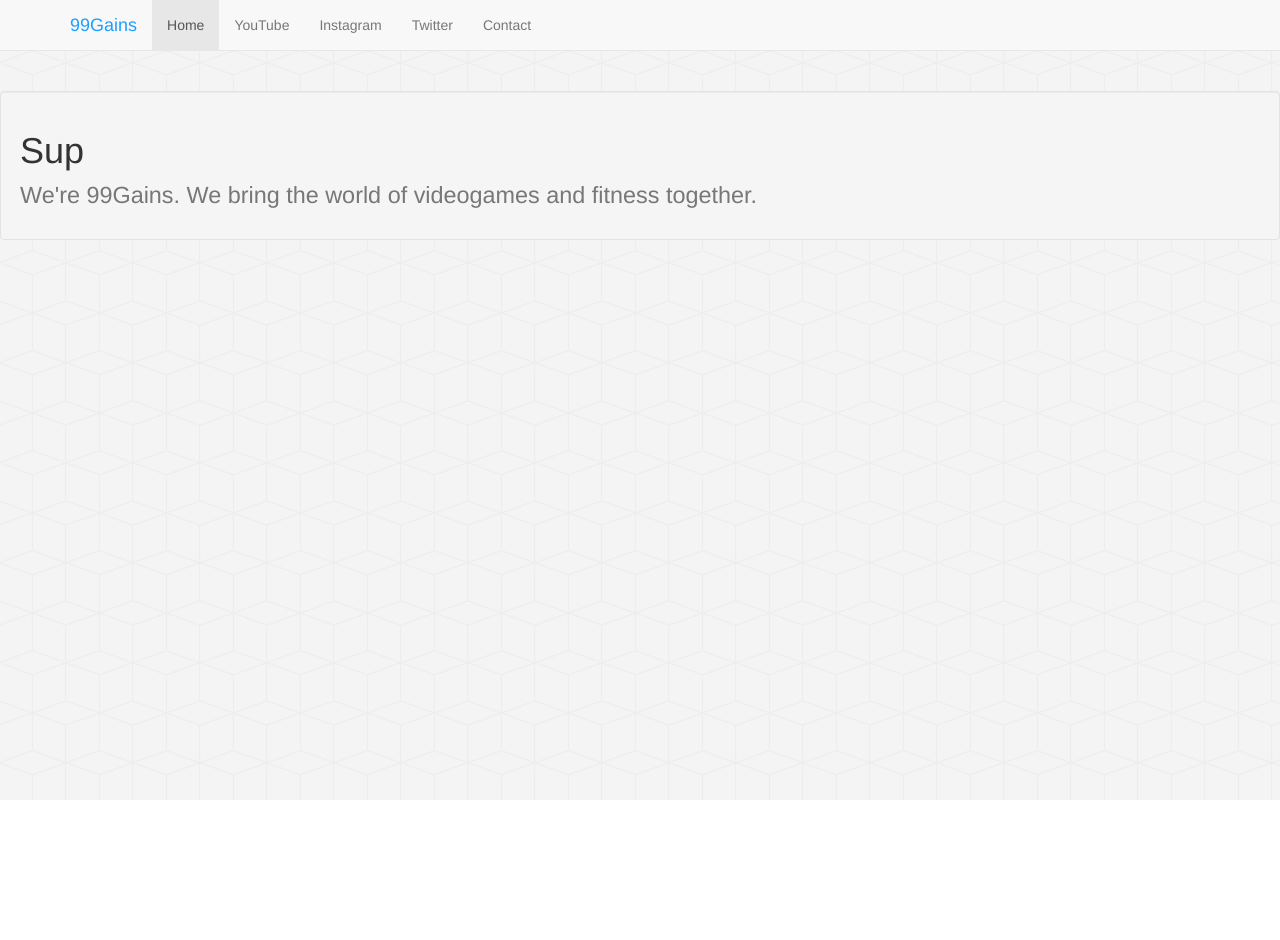
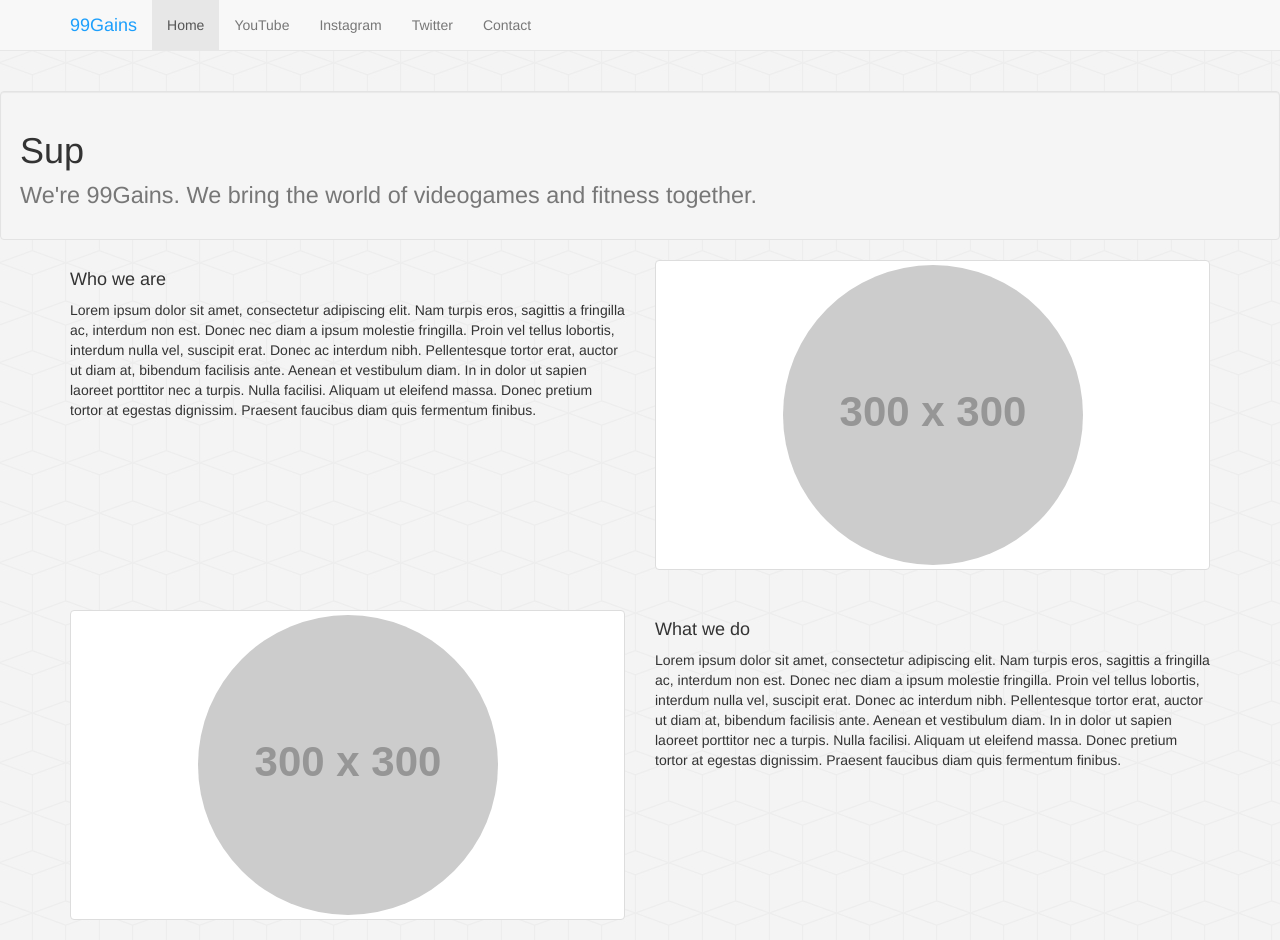
Before and after one commit to 99gains/99gains.github.io, a plain HTML site: page index.html in a window 1280 px wide. Before the commit the page ends 800 px from the top, so only its background shows below. Drawn offline with nearby package versions, Linux system fonts and the light colour scheme; placeholder pictures from the web are drawn by us.

Commit message:
Started setting up home page

```diff
--- a/index.html
+++ b/index.html
@@ -91,6 +91,52 @@
 				fitness together.</small>
 		</h1>
 	</div>
+	<div class="container">
+		<div class="row">
+			<div class="col-xs-12 col-sm-6">
+				<h4>Who we are</h4>
+				Lorem ipsum dolor sit amet, consectetur adipiscing elit. Nam turpis
+				eros, sagittis a fringilla ac, interdum non est. Donec nec diam a
+				ipsum molestie fringilla. Proin vel tellus lobortis, interdum nulla
+				vel, suscipit erat. Donec ac interdum nibh. Pellentesque tortor
+				erat, auctor ut diam at, bibendum facilisis ante. Aenean et
+				vestibulum diam. In in dolor ut sapien laoreet porttitor nec a
+				turpis. Nulla facilisi. Aliquam ut eleifend massa. Donec pretium
+				tortor at egestas dignissim. Praesent faucibus diam quis fermentum
+				finibus.
+			</div>
+			<div class="visible-xs">
+				<br>
+			</div>
+			<div class="col-xs-12 col-sm-6">
+				<a href="#" class="thumbnail">
+					<img class="img-responsive img-circle"
+						src="http://placehold.it/300x300" alt="">
+				</a>
+			</div>
+		</div>
+		<br>
+		<div class="row">
+			<div class="col-xs-12 col-sm-6 col-sm-push-6">
+				<h4>What we do</h4>
+				Lorem ipsum dolor sit amet, consectetur adipiscing elit. Nam turpis
+				eros, sagittis a fringilla ac, interdum non est. Donec nec diam a
+				ipsum molestie fringilla. Proin vel tellus lobortis, interdum nulla
+				vel, suscipit erat. Donec ac interdum nibh. Pellentesque tortor
+				erat, auctor ut diam at, bibendum facilisis ante. Aenean et
+				vestibulum diam. In in dolor ut sapien laoreet porttitor nec a
+				turpis. Nulla facilisi. Aliquam ut eleifend massa. Donec pretium
+				tortor at egestas dignissim. Praesent faucibus diam quis fermentum
+				finibus.
+			</div>
+			<div class="col-xs-12 col-sm-6 col-sm-pull-6">
+				<a href="#" class="thumbnail">
+					<img class="img-responsive img-circle"
+						src="http://placehold.it/300x300" alt="">
+				</a>
+			</div>
+		</div>
+	</div>
 	<script type="text/javascript"
 		src="https://ajax.googleapis.com/ajax/libs/jquery/1.11.1/jquery.min.js"></script>
 	<script type="text/javascript" src="/bootstrap/js/bootstrap.min.js"></script>
```
